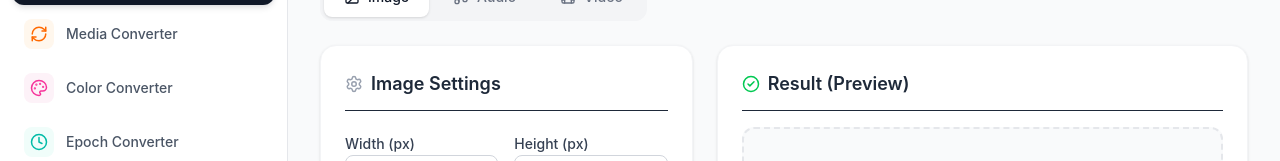
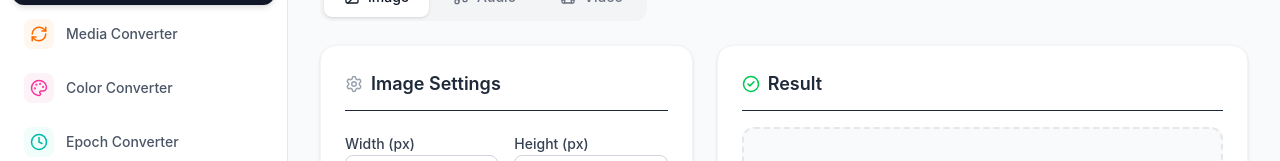
Before and after one commit to nguyenlenguyen/qa-tools-hub, a React (Vite) app: page / in a window 1280 px wide. Shown: the part 161-322 px from the top of the page. Built offline with nearby package versions, Linux system fonts and the light colour scheme.

Commit message:
minor UI update

```diff
--- a/src/components/tools/MediaConverter/ImageTab.jsx
+++ b/src/components/tools/MediaConverter/ImageTab.jsx
@@ -346,7 +346,7 @@ const ImageTab = () => {
         <div className="bg-white rounded-2xl shadow-sm p-6 border border-gray-100 flex flex-col h-full">
           <h2 className="text-lg font-semibold flex items-center gap-2 border-b pb-3 mb-4">
             <CheckCircle2 size={18} className="text-green-500" />
-            Result (Preview)
+            Result
           </h2>
 
           {error && (
@@ -364,7 +364,7 @@ const ImageTab = () => {
               <img
                 src={previewUrl}
                 alt="Preview"
-                className="max-w-full max-h-[400px] object-contain shadow-md rounded border border-gray-200"
+                className="max-w-full max-h-[380px] object-contain shadow-md rounded border border-gray-200"
                 style={{
                   backgroundImage: format === 'png' ? 'linear-gradient(45deg, #ccc 25%, transparent 25%), linear-gradient(-45deg, #ccc 25%, transparent 25%), linear-gradient(45deg, transparent 75%, #ccc 75%), linear-gradient(-45deg, transparent 75%, #ccc 75%)' : 'none',
                   backgroundSize: '20px 20px',
@@ -377,7 +377,7 @@ const ImageTab = () => {
           </div>
 
           {previewUrl && resultMeta && (
-            <div className="mt-6 flex flex-col sm:flex-row items-center justify-between gap-4 bg-gray-50 p-4 rounded-xl border border-gray-200">
+            <div className="mt-4 flex flex-col sm:flex-row items-center justify-between gap-4 bg-gray-50 p-3 rounded-xl border border-gray-200">
               <div className="flex flex-wrap gap-4 w-full sm:w-auto">
                 <div className="space-y-1">
                   <p className="text-xs text-gray-500 uppercase font-semibold">Dimensions</p>
--- a/src/components/tools/MediaGenerator/ImageTab.jsx
+++ b/src/components/tools/MediaGenerator/ImageTab.jsx
@@ -1,5 +1,5 @@
-import { AlertCircle, CheckCircle2, Download,Image as ImageIcon, Settings } from 'lucide-react';
-import React, { useEffect, useRef,useState } from 'react';
+import { AlertCircle, CheckCircle2, Download, Image as ImageIcon, Settings } from 'lucide-react';
+import React, { useEffect, useRef, useState } from 'react';
 
 import { formatBytes } from '../../../utils/helpers.js';
 
@@ -190,7 +190,7 @@ const ImageTab = () => {
         <div className="bg-white rounded-2xl shadow-sm p-6 border border-gray-100 flex flex-col h-full">
           <h2 className="text-lg font-semibold flex items-center gap-2 border-b pb-3 mb-4">
             <CheckCircle2 size={18} className="text-green-500" />
-            Result (Preview)
+            Result
           </h2>
 
           {error && (
```
